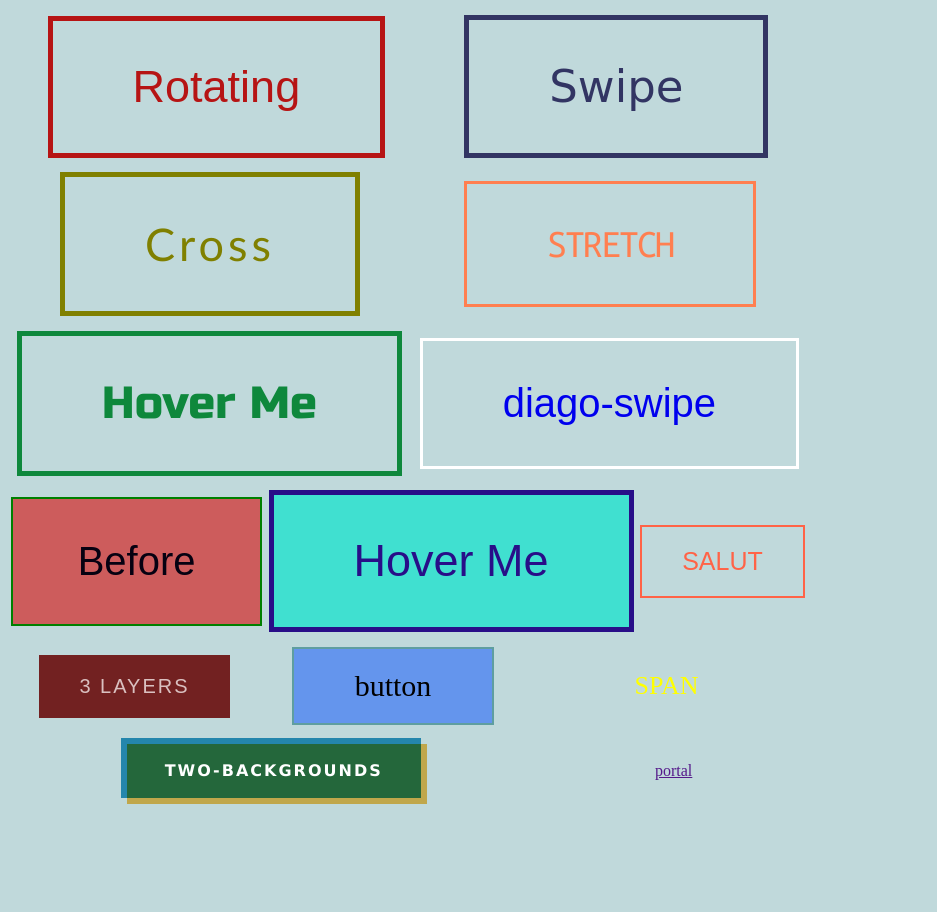
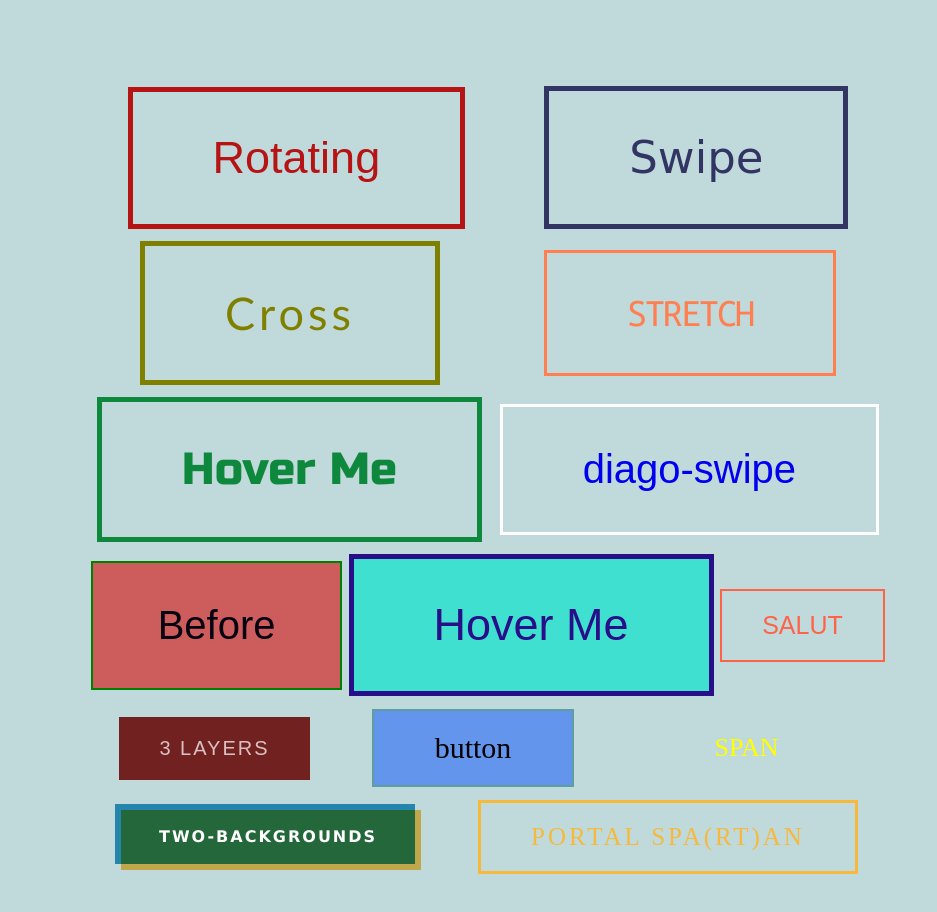
Before and after one commit to gregoire-renaldo/buttons-component, a plain HTML site: page index.html in a window 1280 px wide. Shown: the whole page, without its empty margins (0-937 px from the left). Before the commit the page ends 816 px from the top, so only its background shows below. Drawn offline with Linux system fonts and the light colour scheme.

Commit message:
kind of portal effect

```diff
--- a/index.html
+++ b/index.html
@@ -30,7 +30,7 @@
       <a class="swipe-left" href="#">swipe left</a>
       <a class="merging-dots" href=""><span></span>Span</a>
       <a class="two-backgrounds" href="">two-backgrounds</a>
-      <a class="portal" href="">portal</a>
+      <a class="portal" href=""><span>portal spa(rt)an </span>  </a>
 
 
     </div>
--- a/style.css
+++ b/style.css
@@ -5,6 +5,7 @@ body {
 }
 
 .container {
+  margin:80px;
   height: 100vh;
   width: 100vh;
   flex-wrap: wrap;
@@ -334,7 +335,6 @@ a.text-scaling {
   position: relative;
   /* z-index: -1; */
 }
-
 .layers::before {
   content: "before";
   position: absolute;
@@ -383,7 +383,6 @@ a.text-scaling {
   overflow: hidden;
   color: transparent;
 }
-
 .swipe-left::before {
   content: "button";
 
@@ -400,7 +399,6 @@ a.text-scaling {
   align-items: center;
   transition: all 0.9s;
 }
-
 .swipe-left:hover::before {
   left: 100%;
   transform: scale(0) rotateY(360deg);
@@ -443,7 +441,6 @@ a.text-scaling {
   transition: all 0.5s;
   position: relative;
 }
-
 .merging-dots:before,
 .merging-dots:after {
   content: "";
@@ -466,21 +463,19 @@ a.text-scaling {
   right: 0;
   box-shadow: 100px 0 0 #ff0;
 }
-
 .merging-dots:hover:before {
   left: 50%;
   box-shadow: 30px 0 0 #ff0;
   transform: translateX(-50%) translateY(-50%);
   opacity: 1;
 }
-
 .merging-dots:hover:after {
   right: 50%;
   box-shadow: -30px 0 0 #ff0;
   transform: translateX(50%) translateY(-50%);
   opacity: 1;
 }
-span {
+.merging-dots span {
   position: absolute;
   top: 0;
   left: 0;
@@ -543,7 +538,6 @@ span {
   transition: all 0.2s;
   transform-origin: bottom;
 }
-
 .two-backgrounds:hover::before {
   top:-6px;
   left:0;
@@ -557,3 +551,64 @@ span {
 .two-backgrounds:hover {
   color:darkgray
 }
+
+.portal {
+  text-decoration: none;
+  text-transform: uppercase;
+  font-size: 25px;
+  color: #f6b93b;
+  letter-spacing: 3px;
+  padding: 20px 50px;
+  border: 3px solid #f6b93b;
+  transition: all 0.5s;
+  position:relative;
+  overflow:hidden;
+}
+.portal::before, .portal::after, .portal span::before, .portal span::after {
+  content:"";
+  position: absolute;
+  width:25%;
+  height: 100%;
+  background-color: #f6b93b;
+  z-index: -1;
+  transition:all 0.5s;
+}
+
+.portal::before {
+  top:0;
+  left:-25%;
+}
+.portal:hover::before{
+  top:0;
+  left:0%;
+}
+.portal::after {
+  top:-100%;
+  left:25%;
+}
+.portal:hover::after{
+  top:0;
+  left:25%;
+}
+
+.portal span::before {
+  top:100%;
+  right:25%;
+}
+.portal:hover span::before {
+  top:0%;
+  right:25%;
+}
+
+.portal span::after {
+  top:0;
+  right:-25%;
+}
+.portal:hover span::after{
+  top:0%;
+  right:0%;
+}
+.portal:hover {
+  color:gray;
+  border:2px solid gray
+}
```
